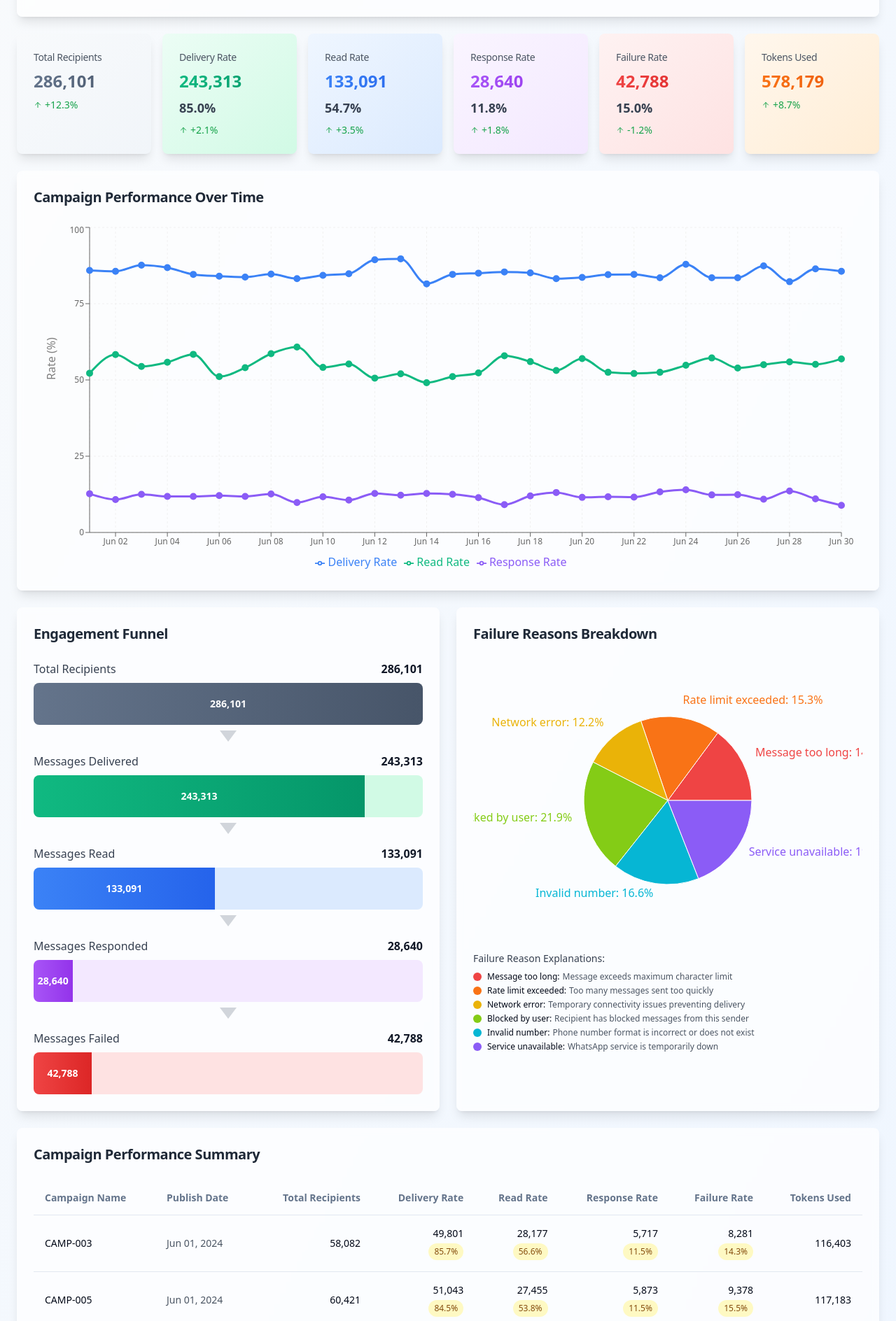
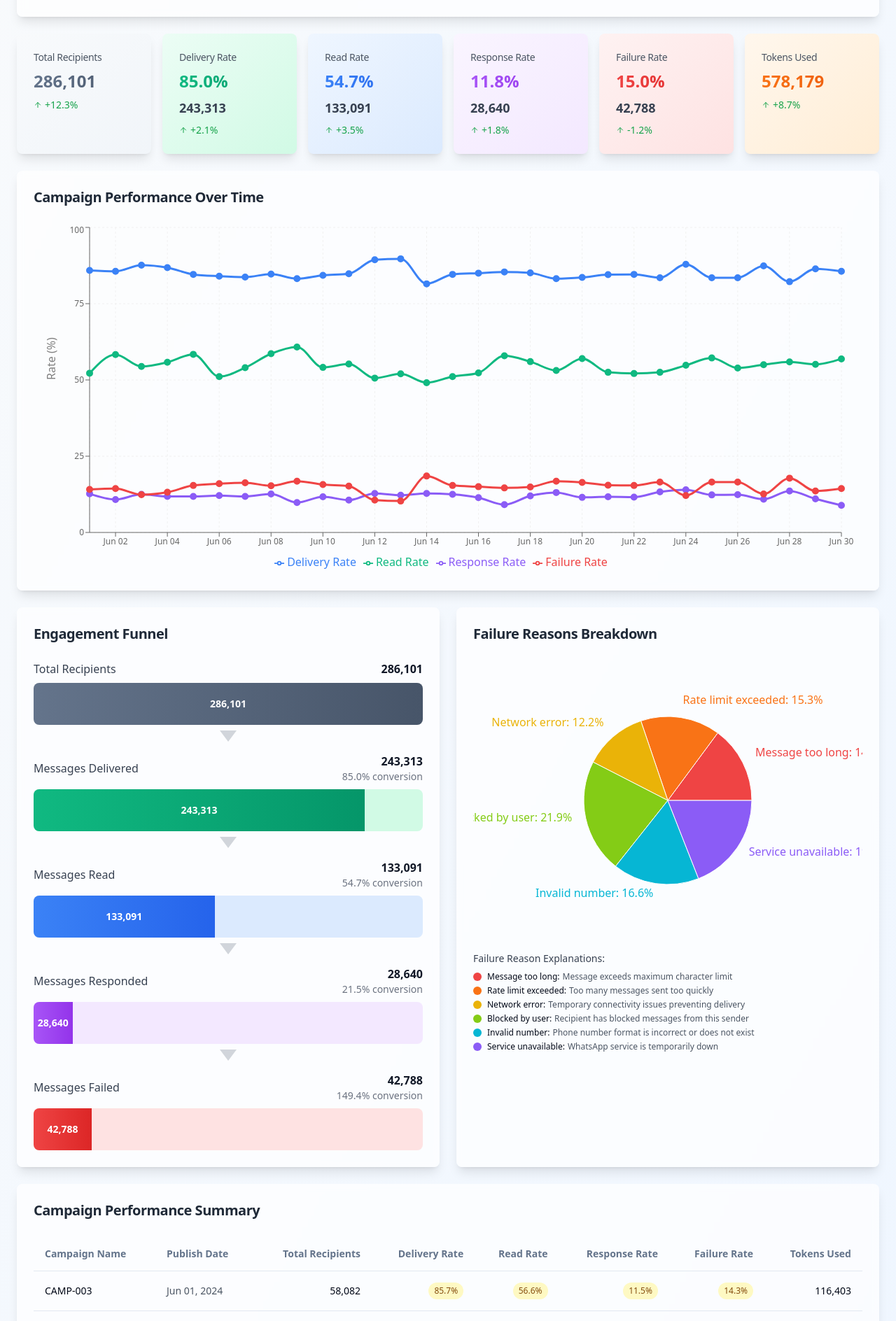
Before and after one commit to ihsan606/whatsapp-campaign-performance, a React (Vite) app: page / in a window 1280 px wide. Shown: the part 220-2108 px from the top of the page at 70% size. Built offline with nearby package versions, Linux system fonts and the light colour scheme.

Commit message:
Refactor dashboard visualizations
- Switch KPI card values.
- Add failure rate to performance chart.
- Restore conversion rates in funnel.
- Remove absolute values from table.

```diff
--- a/src/components/CampaignTable.tsx
+++ b/src/components/CampaignTable.tsx
@@ -92,8 +92,6 @@ const CampaignTable = ({ data }: CampaignTableProps) => {
                     {campaign.totalRecipients.toLocaleString()}
                   </TableCell>
                   <TableCell className="text-right">
-                    <div className="space-y-1">
-                      <div className="font-medium">{campaign.delivered.toLocaleString()}</div>
                     <span className={`inline-flex items-center px-2 py-1 rounded-full text-xs ${
                       parseFloat(campaign.deliveryRate) >= 90
                         ? 'bg-emerald-100 text-emerald-800'
@@ -103,11 +101,8 @@ const CampaignTable = ({ data }: CampaignTableProps) => {
                     }`}>
                       {campaign.deliveryRate}%
                     </span>
-                    </div>
                   </TableCell>
                   <TableCell className="text-right">
-                    <div className="space-y-1">
-                      <div className="font-medium">{campaign.read.toLocaleString()}</div>
                     <span className={`inline-flex items-center px-2 py-1 rounded-full text-xs ${
                       parseFloat(campaign.readRate) >= 60
                         ? 'bg-emerald-100 text-emerald-800'
@@ -117,11 +112,8 @@ const CampaignTable = ({ data }: CampaignTableProps) => {
                     }`}>
                       {campaign.readRate}%
                     </span>
-                    </div>
                   </TableCell>
                   <TableCell className="text-right">
-                    <div className="space-y-1">
-                      <div className="font-medium">{campaign.responded.toLocaleString()}</div>
                     <span className={`inline-flex items-center px-2 py-1 rounded-full text-xs ${
                       parseFloat(campaign.responseRate) >= 15
                         ? 'bg-emerald-100 text-emerald-800'
@@ -131,11 +123,8 @@ const CampaignTable = ({ data }: CampaignTableProps) => {
                     }`}>
                       {campaign.responseRate}%
                     </span>
-                    </div>
                   </TableCell>
                   <TableCell className="text-right">
-                    <div className="space-y-1">
-                      <div className="font-medium">{campaign.failed.toLocaleString()}</div>
                     <span className={`inline-flex items-center px-2 py-1 rounded-full text-xs ${
                       parseFloat(campaign.failureRate) <= 10
                         ? 'bg-emerald-100 text-emerald-800'
@@ -145,7 +134,6 @@ const CampaignTable = ({ data }: CampaignTableProps) => {
                     }`}>
                       {campaign.failureRate}%
                     </span>
-                    </div>
                   </TableCell>
                   <TableCell className="text-right font-medium">
                     {campaign.tokensUsed.toLocaleString()}
--- a/src/components/EngagementFunnelChart.tsx
+++ b/src/components/EngagementFunnelChart.tsx
@@ -70,6 +70,11 @@ const EngagementFunnelChart = ({ data }: EngagementFunnelChartProps) => {
                   <div className="font-bold text-gray-900">
                     {stage.count.toLocaleString()}
                   </div>
+                  {index > 0 && (
+                    <div className="text-sm text-gray-500">
+                      {((stage.count / stages[index - 1].count) * 100).toFixed(1)}% conversion
+                    </div>
+                  )}
                 </div>
               </div>
 
--- a/src/components/KpiCards.tsx
+++ b/src/components/KpiCards.tsx
@@ -1,4 +1,3 @@
-
 import { Card, CardContent, CardHeader, CardTitle } from '@/components/ui/card';
 import { ArrowUp, ArrowDown } from 'lucide-react';
 import { CampaignData } from '@/lib/sampleData';
@@ -34,8 +33,8 @@ const KpiCards = ({ data }: KpiCardsProps) => {
     },
     {
       title: 'Delivery Rate',
-      value: totalDelivered.toLocaleString(),
-      rate: `${deliveryRate.toFixed(1)}%`,
+      value: `${deliveryRate.toFixed(1)}%`,
+      rate: totalDelivered.toLocaleString(),
       change: '+2.1%',
       isPositive: true,
       color: 'from-emerald-500 to-emerald-600',
@@ -43,8 +42,8 @@ const KpiCards = ({ data }: KpiCardsProps) => {
     },
     {
       title: 'Read Rate',
-      value: totalRead.toLocaleString(),
-      rate: `${readRate.toFixed(1)}%`,
+      value: `${readRate.toFixed(1)}%`,
+      rate: totalRead.toLocaleString(),
       change: '+3.5%',
       isPositive: true,
       color: 'from-blue-500 to-blue-600',
@@ -52,8 +51,8 @@ const KpiCards = ({ data }: KpiCardsProps) => {
     },
     {
       title: 'Response Rate',
-      value: totalResponded.toLocaleString(),
-      rate: `${responseRate.toFixed(1)}%`,
+      value: `${responseRate.toFixed(1)}%`,
+      rate: totalResponded.toLocaleString(),
       change: '+1.8%',
       isPositive: true,
       color: 'from-purple-500 to-purple-600',
@@ -61,8 +60,8 @@ const KpiCards = ({ data }: KpiCardsProps) => {
     },
     {
       title: 'Failure Rate',
-      value: totalFailed.toLocaleString(),
-      rate: `${failureRate.toFixed(1)}%`,
+      value: `${failureRate.toFixed(1)}%`,
+      rate: totalFailed.toLocaleString(),
       change: '-1.2%',
       isPositive: true,
       color: 'from-red-500 to-red-600',
--- a/src/components/PerformanceOverTimeChart.tsx
+++ b/src/components/PerformanceOverTimeChart.tsx
@@ -19,7 +19,8 @@ const PerformanceOverTimeChart = ({ data }: PerformanceOverTimeChartProps) => {
         totalAttempted: 0,
         totalDelivered: 0,
         totalRead: 0,
-        totalResponded: 0
+        totalResponded: 0,
+        totalFailed: 0
       };
     }
 
@@ -27,6 +28,7 @@ const PerformanceOverTimeChart = ({ data }: PerformanceOverTimeChartProps) => {
     acc[date].totalDelivered += item.delivered;
     acc[date].totalRead += item.read;
     acc[date].totalResponded += item.responded;
+    acc[date].totalFailed += (item.attempted - item.delivered);
 
     return acc;
   }, {} as Record<string, any>);
@@ -35,7 +37,8 @@ const PerformanceOverTimeChart = ({ data }: PerformanceOverTimeChartProps) => {
     date: format(parseISO(day.date), 'MMM dd'),
     deliveryRate: ((day.totalDelivered / day.totalAttempted) * 100).toFixed(1),
     readRate: ((day.totalRead / day.totalDelivered) * 100).toFixed(1),
-    responseRate: ((day.totalResponded / day.totalDelivered) * 100).toFixed(1)
+    responseRate: ((day.totalResponded / day.totalDelivered) * 100).toFixed(1),
+    failureRate: ((day.totalFailed / day.totalAttempted) * 100).toFixed(1)
   }));
 
   const CustomTooltip = ({ active, payload, label }: any) => {
@@ -105,6 +108,15 @@ const PerformanceOverTimeChart = ({ data }: PerformanceOverTimeChartProps) => {
                 dot={{ fill: '#8b5cf6', strokeWidth: 2, r: 4 }}
                 activeDot={{ r: 6, stroke: '#8b5cf6', strokeWidth: 2 }}
               />
+              <Line
+                type="monotone"
+                dataKey="failureRate"
+                stroke="#ef4444"
+                strokeWidth={3}
+                name="Failure Rate"
+                dot={{ fill: '#ef4444', strokeWidth: 2, r: 4 }}
+                activeDot={{ r: 6, stroke: '#ef4444', strokeWidth: 2 }}
+              />
             </LineChart>
           </ResponsiveContainer>
         </div>
```
Lines whose indentation alone changed are shown as unchanged.
